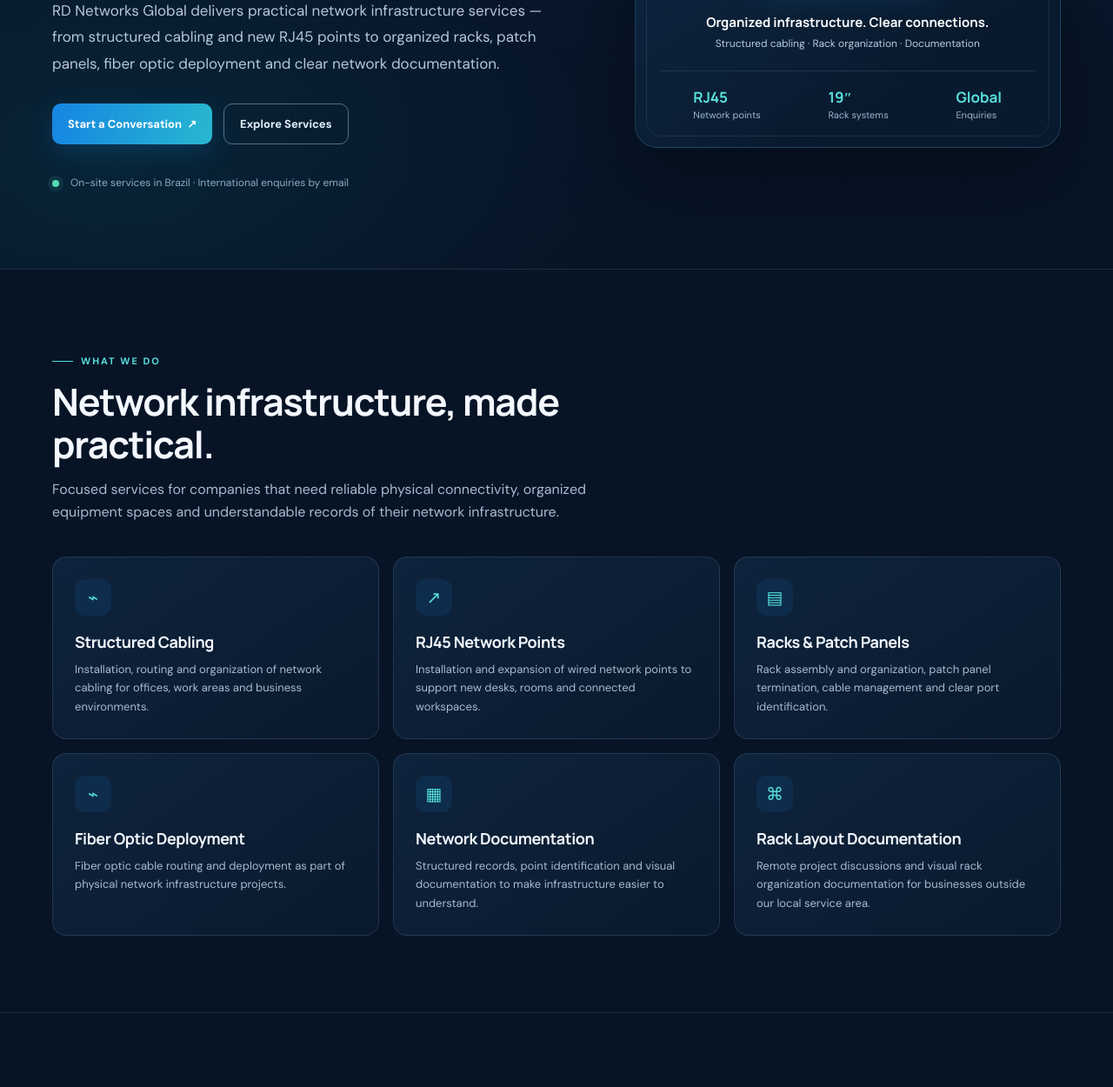
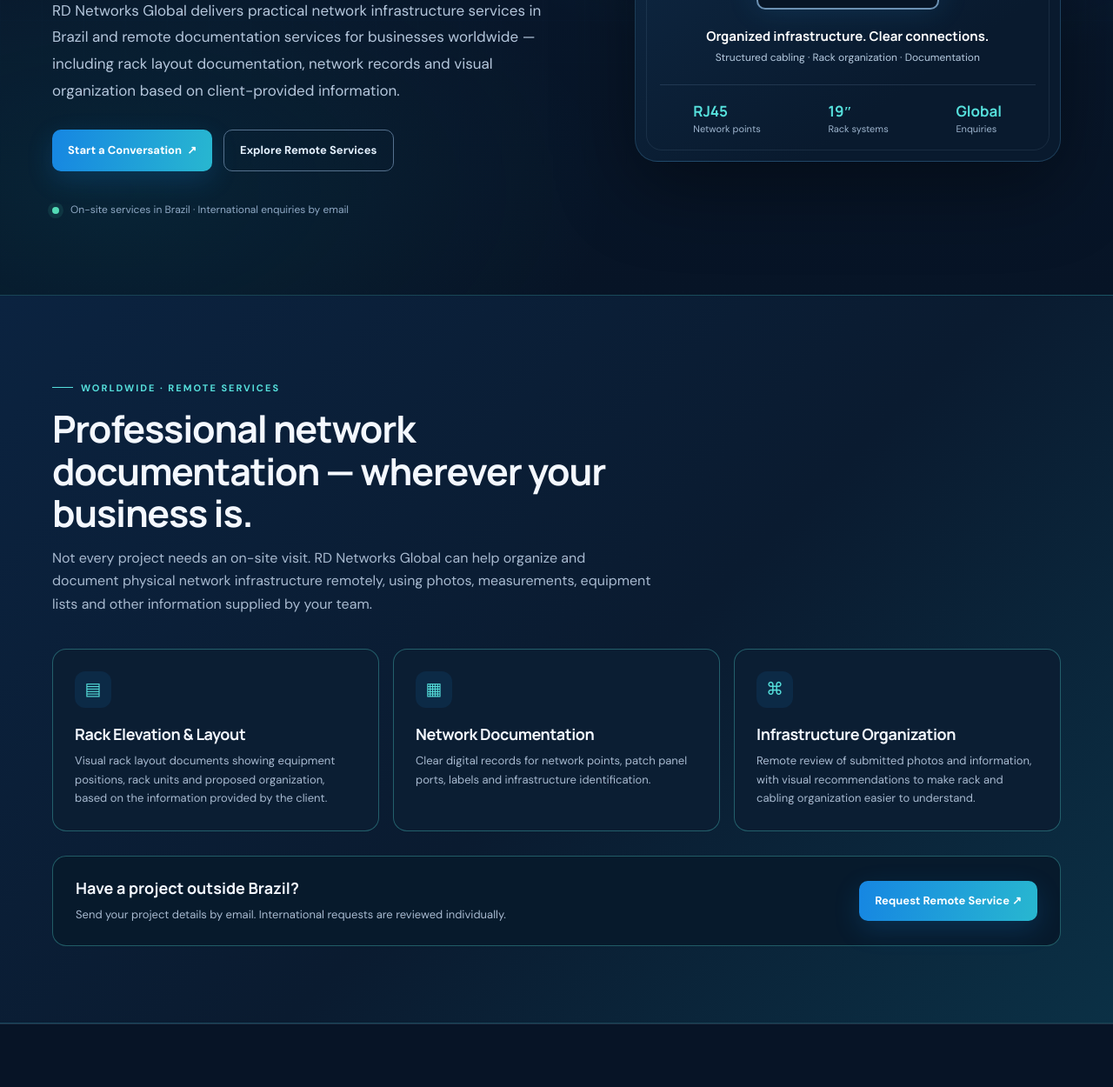
Before and after one commit to rdnetworks2026/RDNETWORKS-GLOBAL, a plain HTML site: page index.html in a window 1280 px wide. Shown: the part 539-1789 px from the top of the page at 87% size. Drawn offline with Linux system fonts and the light colour scheme.

Commit message:
Highlight worldwide remote services on RD Networks Global

```diff
--- a/index.html
+++ b/index.html
@@ -28,7 +28,7 @@
     <div class="wrap nav">
       <a class="brand" href="#home" aria-label="RD Networks Global home"><span class="brandmark">RD</span><span>NETWORKS GLOBAL<small>Physical Network Infrastructure</small></span></a>
       <nav class="navlinks" id="navlinks" aria-label="Main navigation">
-        <a href="#services">Services</a><a href="#approach">Our Approach</a><a href="#work">Featured Work</a><a href="#contact">Contact</a>
+        <a href="#remote">Remote Services</a><a href="#services">On-Site Services</a><a href="#approach">Our Approach</a><a href="#work">Featured Work</a><a href="#contact">Contact</a>
       </nav>
       <a class="navcta" href="#contact">Discuss a Project&nbsp; ↗</a>
       <button class="menu" id="menu" aria-label="Open navigation" aria-expanded="false">☰</button>
@@ -40,8 +40,8 @@
         <div>
           <div class="eyebrow">Brazil-based · Worldwide enquiries</div>
           <h1>Building the <span>physical foundation</span> of connected businesses.</h1>
-          <p class="lead">RD Networks Global delivers practical network infrastructure services — from structured cabling and new RJ45 points to organized racks, patch panels, fiber optic deployment and clear network documentation.</p>
-          <div class="actions"><a class="btn" href="#contact">Start a Conversation&nbsp; ↗</a><a class="btn secondary" href="#services">Explore Services</a></div>
+          <p class="lead">RD Networks Global delivers practical network infrastructure services in Brazil and remote documentation services for businesses worldwide — including rack layout documentation, network records and visual organization based on client-provided information.</p>
+          <div class="actions"><a class="btn" href="#contact">Start a Conversation&nbsp; ↗</a><a class="btn secondary" href="#remote">Explore Remote Services</a></div>
           <div class="hero-note"><span class="pulse"></span> On-site services in Brazil · International enquiries by email</div>
         </div>
         <div class="visual" aria-label="Illustration of an organized network rack">
@@ -59,6 +59,33 @@
         </div>
       </div>
     </section>
+    <section class="content" id="remote" style="background:linear-gradient(135deg,#0b2340 0%,#0a1b30 55%,#0b3045 100%);border-top:1px solid #56e0dc33;border-bottom:1px solid #56e0dc33">
+      <div class="wrap">
+        <div class="section-head">
+          <div class="eyebrow">Worldwide · Remote services</div>
+          <h2>Professional network documentation — wherever your business is.</h2>
+          <p>Not every project needs an on-site visit. RD Networks Global can help organize and document physical network infrastructure remotely, using photos, measurements, equipment lists and other information supplied by your team.</p>
+        </div>
+        <div class="cards">
+          <article class="service" style="border-color:#56e0dc55;background:#0b1e33">
+            <div class="service-icon">▤</div><h3>Rack Elevation &amp; Layout</h3>
+            <p>Visual rack layout documents showing equipment positions, rack units and proposed organization, based on the information provided by the client.</p>
+          </article>
+          <article class="service" style="border-color:#56e0dc55;background:#0b1e33">
+            <div class="service-icon">▦</div><h3>Network Documentation</h3>
+            <p>Clear digital records for network points, patch panel ports, labels and infrastructure identification.</p>
+          </article>
+          <article class="service" style="border-color:#56e0dc55;background:#0b1e33">
+            <div class="service-icon">⌘</div><h3>Infrastructure Organization</h3>
+            <p>Remote review of submitted photos and information, with visual recommendations to make rack and cabling organization easier to understand.</p>
+          </article>
+        </div>
+        <div style="display:flex;align-items:center;justify-content:space-between;gap:24px;flex-wrap:wrap;margin-top:28px;padding:24px 26px;border:1px solid #56e0dc55;border-radius:16px;background:#071a2c">
+          <div><strong style="font:700 18px Manrope;color:#f4f8ff">Have a project outside Brazil?</strong><div style="color:#a8bad0;font-size:13px;margin-top:5px">Send your project details by email. International requests are reviewed individually.</div></div>
+          <a class="btn" href="mailto:rdnetworks2026@gmail.com?subject=International%20Remote%20Service%20Enquiry">Request Remote Service ↗</a>
+        </div>
+      </div>
+    </section>
     <section class="content" id="services">
       <div class="wrap">
         <div class="section-head"><div class="eyebrow">What we do</div><h2>Network infrastructure, made practical.</h2><p>Focused services for companies that need reliable physical connectivity, organized equipment spaces and understandable records of their network infrastructure.</p></div>
@@ -68,7 +95,7 @@
           <article class="service"><div class="service-icon">▤</div><h3>Racks &amp; Patch Panels</h3><p>Rack assembly and organization, patch panel termination, cable management and clear port identification.</p></article>
           <article class="service"><div class="service-icon">⌁</div><h3>Fiber Optic Deployment</h3><p>Fiber optic cable routing and deployment as part of physical network infrastructure projects.</p></article>
           <article class="service"><div class="service-icon">▦</div><h3>Network Documentation</h3><p>Structured records, point identification and visual documentation to make infrastructure easier to understand.</p></article>
-          <article class="service"><div class="service-icon">⌘</div><h3>Rack Layout Documentation</h3><p>Remote project discussions and visual rack organization documentation for businesses outside our local service area.</p></article>
+          <article class="service"><div class="service-icon">⌘</div><h3>Rack Layout Documentation</h3><p>Remote rack layout documentation and visual organization based on information supplied by the client.</p></article>
         </div>
       </div>
     </section>
@@ -107,7 +134,7 @@
       </div>
     </section>
   </main>
-  <footer class="footer"><div class="wrap footer-inner"><span>© 2026 RD Networks Global. All rights reserved.</span><span>Espírito Santo, Brazil · International enquiries welcome</span></div></footer>
+  <footer class="footer"><div class="wrap footer-inner"><span>© 2026 RD Networks Global. All rights reserved.</span><span>Brazil on-site services · Worldwide remote documentation</span></div></footer>
   <script>
     const menuButton=document.getElementById('menu');
     const navLinks=document.getElementById('navlinks');
```
